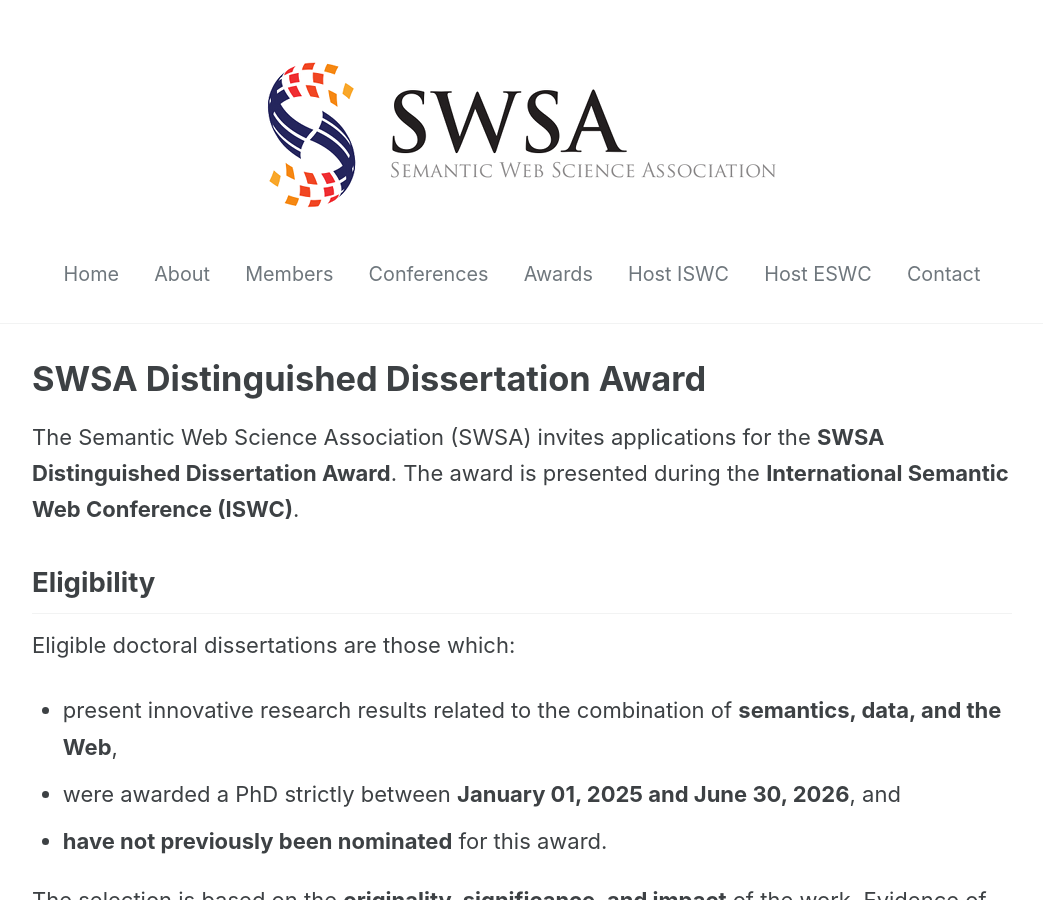
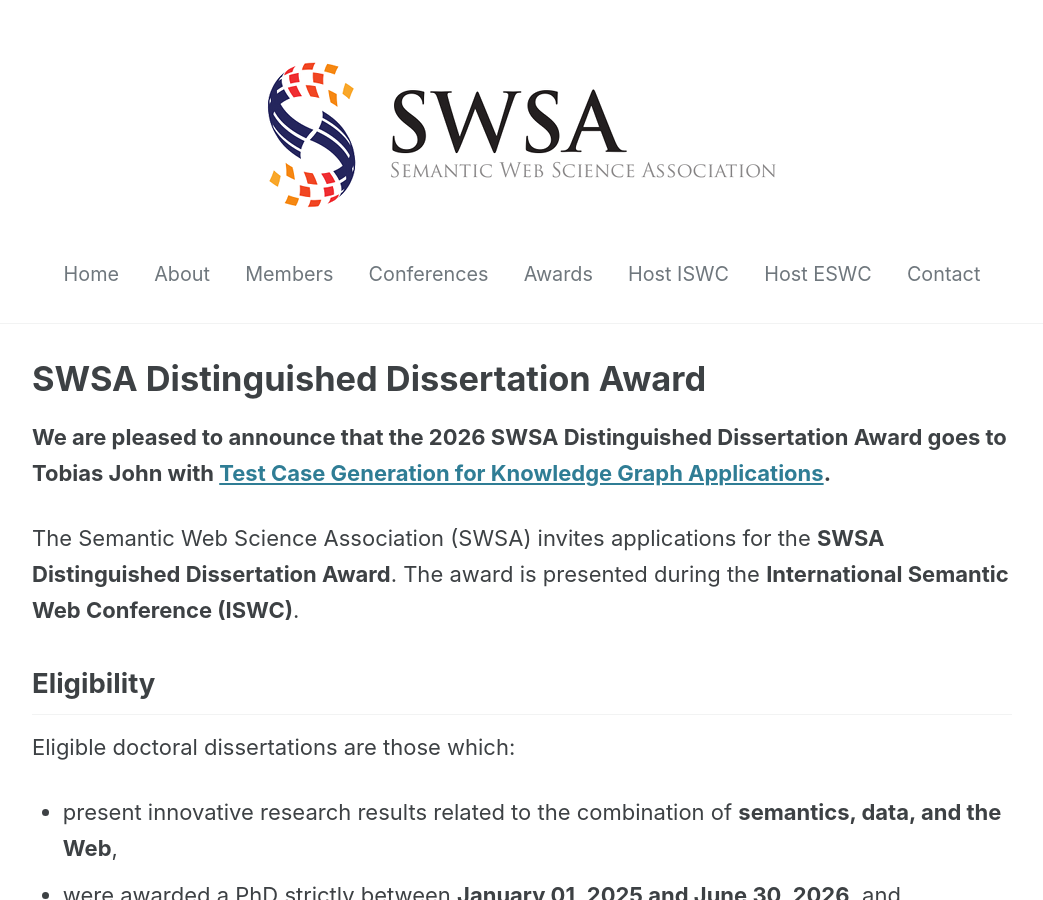
Before and after one commit to Semantic-Web-Science-Association/swsa_website, a Jekyll site: the page built from _awards/distinguished-dissertation-award.md, in a window 1280 px wide and 900 px high. Shown: the whole window, without its empty margins (118-1161 px from the left). Built offline with Jekyll 4.4.1, drawn with Linux system fonts in a browser that asks for light colours; cached includes are drawn as plain includes; some of the changed lines change nothing that is shown; some of the changed text lies outside the part shown.

Commit message:
update 2026 dissertation award winner

```diff
--- a/_awards/distinguished-dissertation-award.md
+++ b/_awards/distinguished-dissertation-award.md
@@ -5,6 +5,8 @@
 redirect_from:
   - /content/swsa-distinguished-dissertation-award
 ---
+
+**We are pleased to announce that the 2026 SWSA Distinguished Dissertation Award goes to Tobias John with <a href="https://www.nb.no/items/143a507760baaeb92ec5f3cbd8578540" target="_blank" rel="noopener">Test Case Generation for Knowledge Graph Applications</a>.**
 
 The Semantic Web Science Association (SWSA) invites applications for the **SWSA Distinguished Dissertation Award**. The award is presented during the **International Semantic Web Conference (ISWC)**.
 
@@ -58,7 +60,7 @@
 ## Award committee for 2026
 
 - Anastasia Dimou
-- Andreas Harth
+- Andreas Harth (chair)
 - Anna Lisa Gentile
 - Birte Glimm
 - Christian Bizer
@@ -68,7 +70,7 @@
 - Jeff Heflin
 - José Luis Ambite
 - Katja Hose
-- Lalana Kagal
+- Lalana Kagal (chair)
 - Li Ding
 - Maria-Esther Vidal
 - Paul Groth
```
